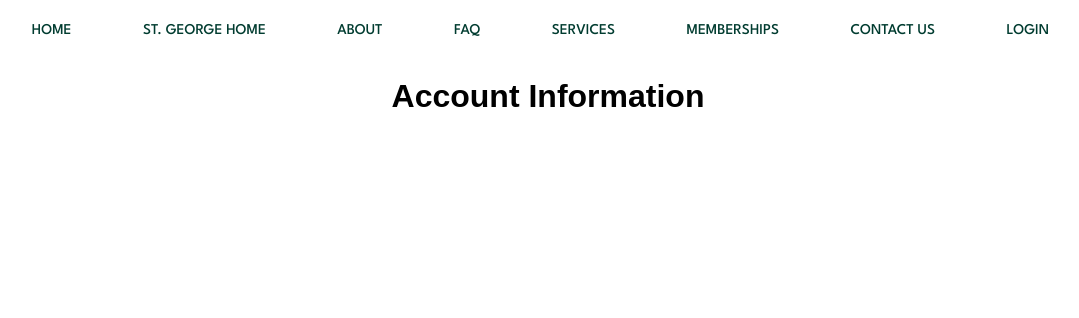
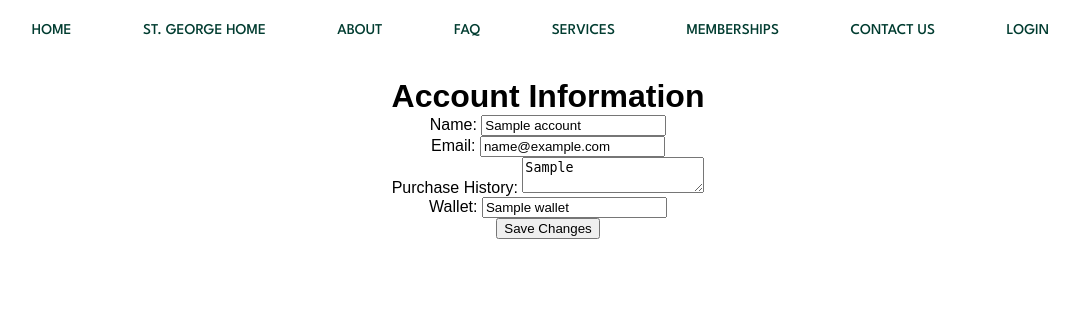
Before and after one commit to cmpt375-2024spring/client-project-beauty-and-bush, a Django app: template BeautyAndBush/webapp/templates/webapp/my_account.html in a window 1280 px wide. Shown: the top 318 px of the page, without its empty margins (92-1171 px from the left). Run offline with Django 3.2, Linux system fonts and the light colour scheme; the template is opened without the code that fills it: most values are stand-ins (such as "Sample title", 1, 10 or a date in 2020).

Commit message:
display info

```diff
--- a/BeautyAndBush/webapp/models.py
+++ b/BeautyAndBush/webapp/models.py
@@ -1,5 +1,7 @@
 from django.db import models
 from django.shortcuts import render
+from django.contrib.auth import get_user_model
+User = get_user_model()
 
 
 def MoodBoardView(request):
@@ -7,6 +9,7 @@ def MoodBoardView(request):
 
 
 class MyAccount(models.Model):
+    user = models.OneToOneField(User, primary_key=True, on_delete= models.CASCADE)
     name = models.CharField(max_length=200)
     email = models.EmailField(max_length=200)
     purchase_history = models.TextField(max_length=500)
--- a/BeautyAndBush/webapp/templates/webapp/my_account.html
+++ b/BeautyAndBush/webapp/templates/webapp/my_account.html
@@ -28,6 +28,18 @@
 
      <div class="container">
         <h1 class="giant-title">Account Information</h1>
+         <form method="post">
+        {% csrf_token %}
+        <label for="name">Name:</label>
+        <input type="text" id="name" name="name" value="{{ account.name }}"><br>
+        <label for="email">Email:</label>
+        <input type="email" id="email" name="email" value="{{ account.email }}"><br>
+        <label for="purchase_history">Purchase History:</label>
+        <textarea id="purchase_history" name="purchase_history">{{ account.purchase_history }}</textarea><br>
+        <label for="wallet">Wallet:</label>
+        <input type="text" id="wallet" name="wallet" value="{{ account.wallet }}"><br>
+        <button type="submit">Save Changes</button>
+    </form>
     </div>
 </body>
 </html>
```
Also changed, not shown: BeautyAndBush/webapp/views.py (+19 -4 lines), BeautyAndBush/webapp/migrations/0003_myaccount_user.py (added), BeautyAndBush/webapp/migrations/0004_remove_myaccount_user.py (added), BeautyAndBush/webapp/migrations/0005_remove_myaccount_id_myaccount_user.py (added).
